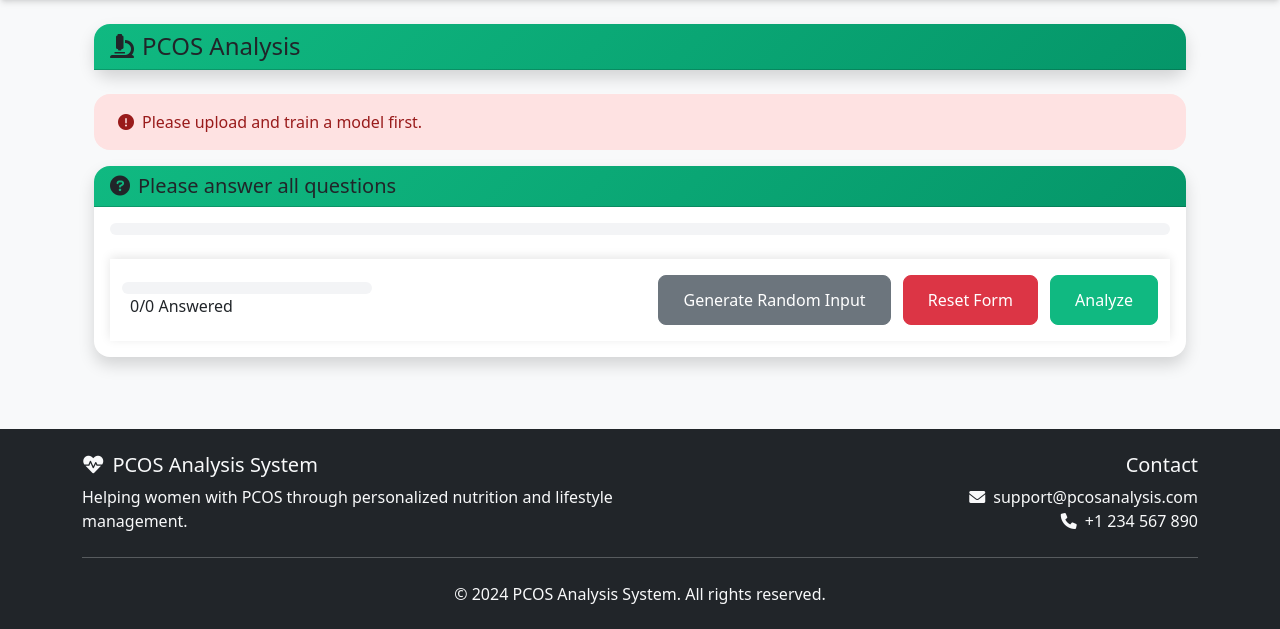
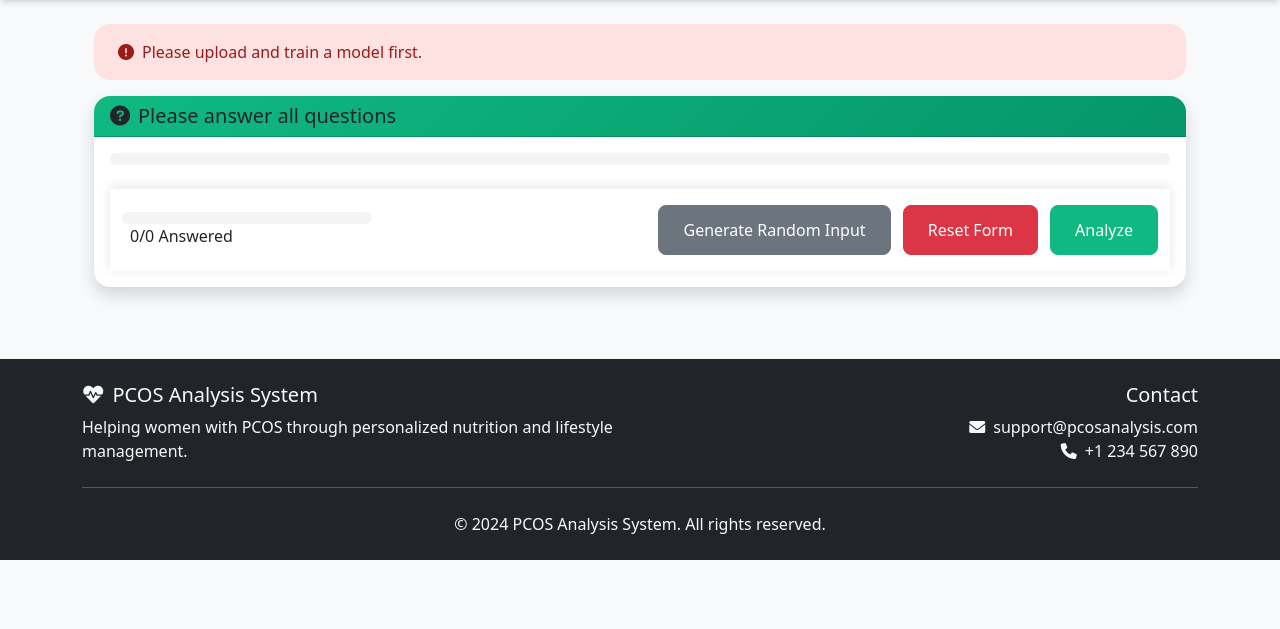
Before and after one commit to CodeExpert787/TVS_Scan, a FastAPI app: page /analyze in a window 1280 px wide. Shown: the part 56-685 px from the top of the page. Run offline with FastAPI, Linux system fonts and the light colour scheme; parts of the project's set-up code (start-up, migrations or seed data) failed here and were passed over.

Commit message:
remove title

```diff
--- a/templates/analyze.html
+++ b/templates/analyze.html
@@ -90,15 +90,6 @@
 
 {% block content %}
 <div class="container-fluid">
-    <div class="row mb-4">
-        <div class="col-12">
-            <div class="card shadow">
-                <div class="card-header">
-                    <h2 class="h4 mb-0"><i class="fas fa-microscope me-2"></i>PCOS Analysis</h2>
-                </div>
-            </div>
-        </div>
-    </div>
 
     {% if error %}
     <div class="alert alert-danger">
```
Also changed, not shown: templates/training.html (+0 -10 lines).
